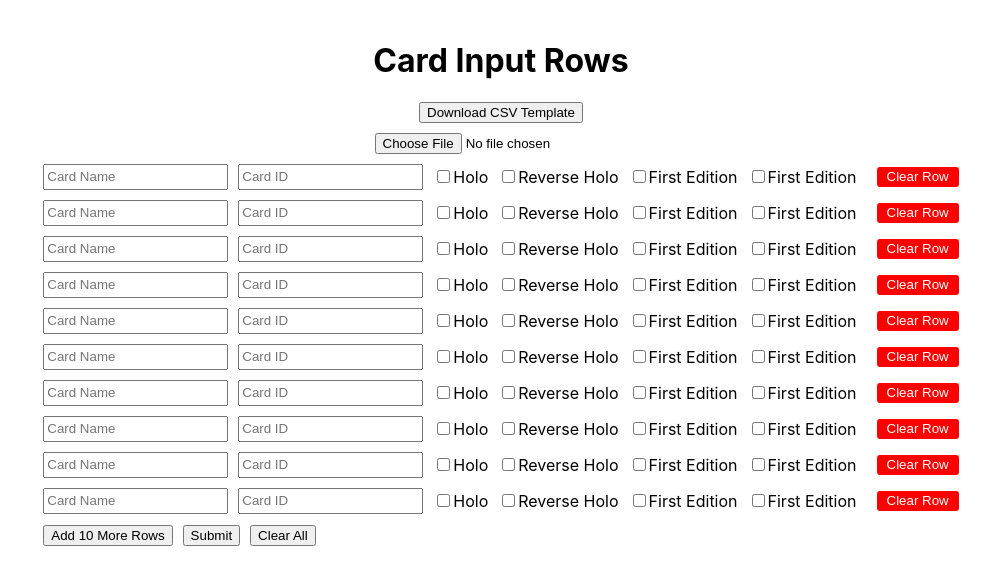
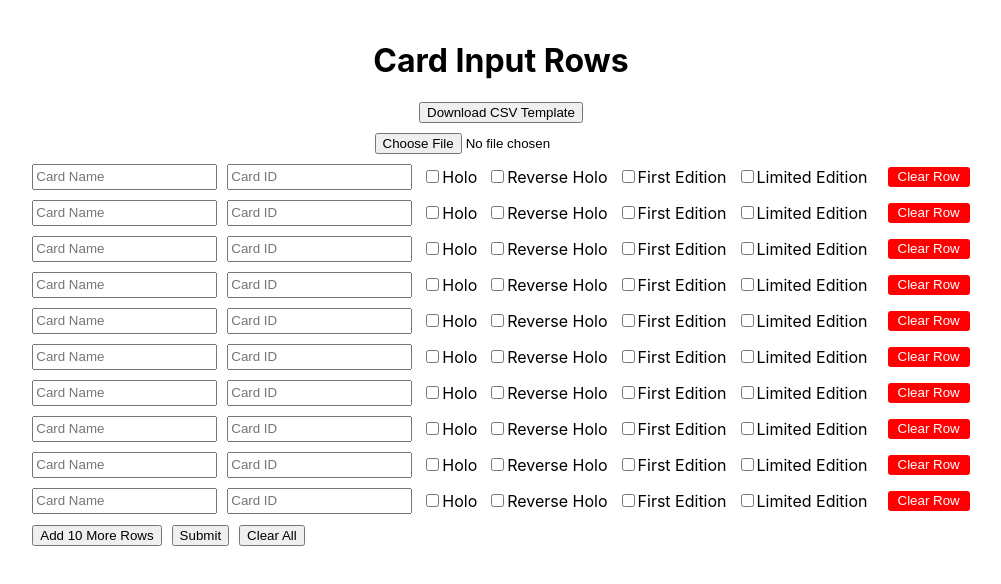
Before and after one commit to Synderis/trading_card_scraper, a React (Create React App) app in the folder scraper_front_end/: page / in a window 1280 px wide. Shown: the top 584 px of the page, without its empty margins (139-1140 px from the left). Built offline with nearby package versions, Linux system fonts and the light colour scheme.

Commit message:
update for limited edition

```diff
--- a/scraper_front_end/src/Components/InputRows.tsx
+++ b/scraper_front_end/src/Components/InputRows.tsx
@@ -199,7 +199,7 @@ const DynamicRows: React.FC = () => {
                 checked={row.limited_edition}
                 onChange={() => handleChange(index, 'limited_edition', !row.limited_edition)} // Toggle checkbox value
               />
-              First Edition
+              Limited Edition
             </label>
             <button type="button" className="clear-btn" onClick={() => handleClearRow(index)}>Clear Row</button> {/* Clear individual row */}
           </div>
```
